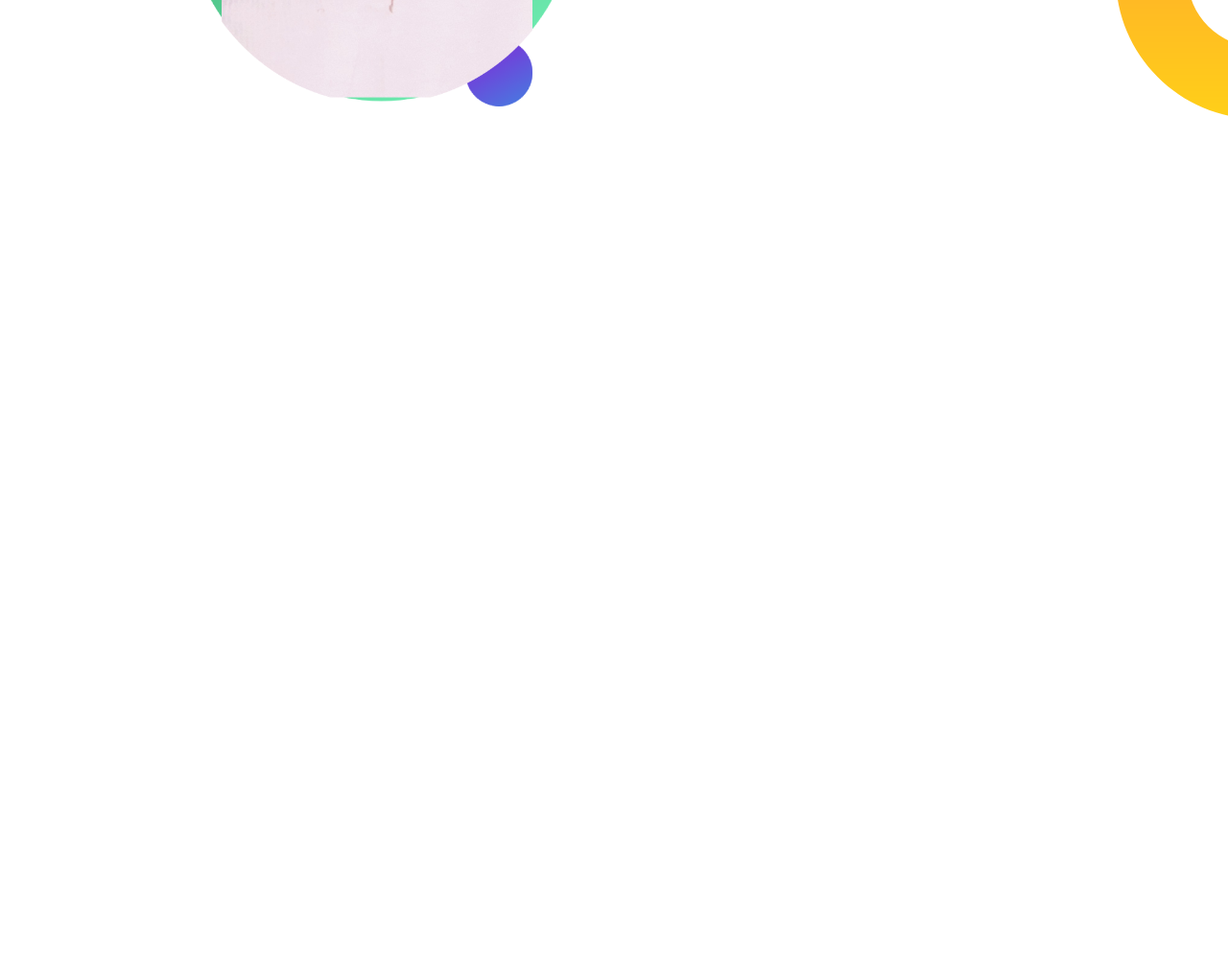
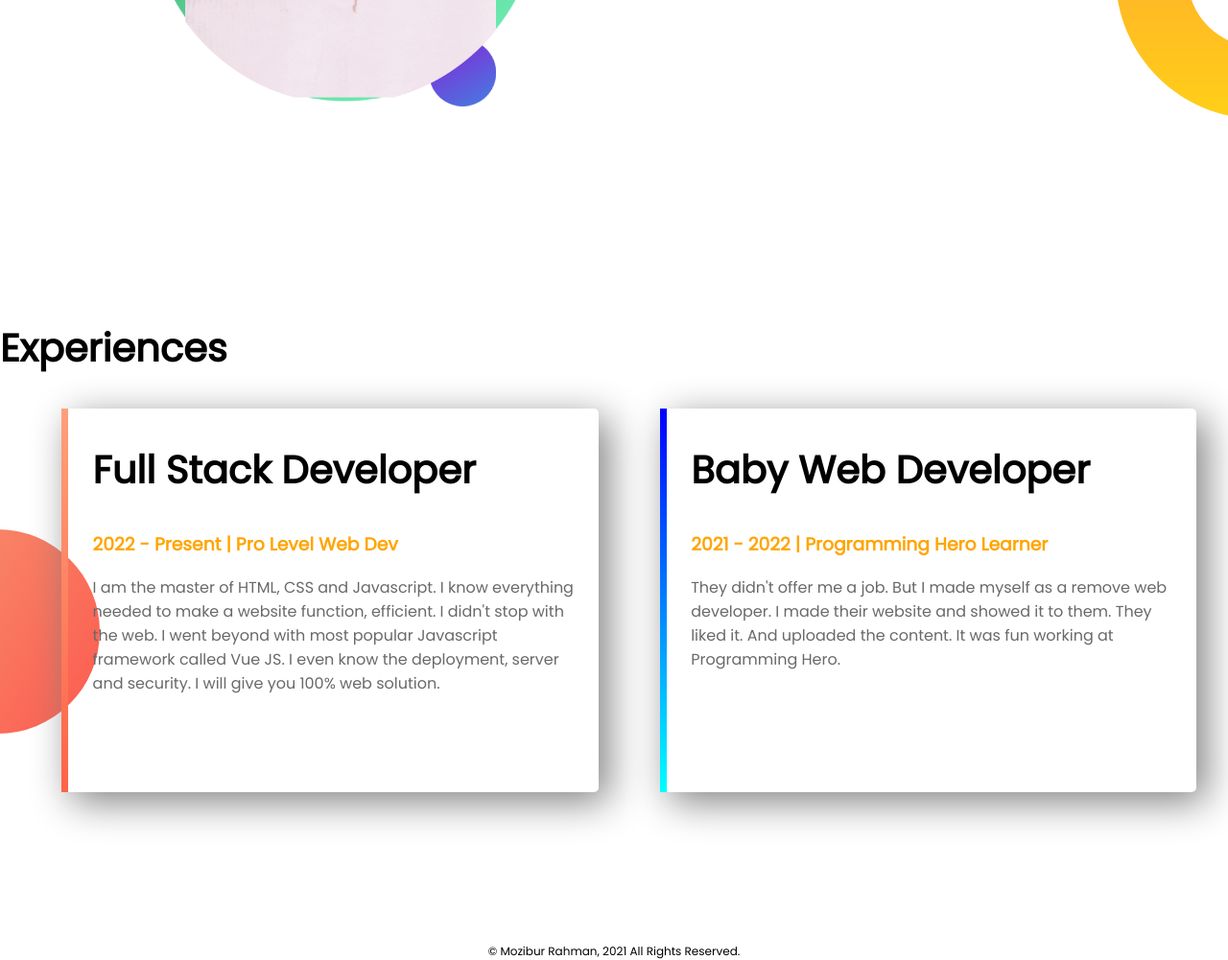
Before and after one commit to mozibrishu/my-portfolio, a plain HTML site: page index.html in a window 1280 px wide. Shown: the part 1000-2001 px from the top of the page at 96% size. Before the commit the page ends 1300 px from the top, so only its background shows below. Drawn offline with Linux system fonts and the light colour scheme.

Commit message:
Most Part Done

```diff
--- a/index.html
+++ b/index.html
@@ -12,7 +12,7 @@
 <section class="top-banner">
     <div class="half-width">
         <h1>Welcome To</h1>
-        <h1> <span class="name-highlight">Mozibur Rahman</span> World</h1>
+        <h1> <span class="orange-highlight">Mozibur Rahman</span> World</h1>
         <h3>World-class professional web dev.</h3>
         <p>I am a full stack web developer. I can create responsive secured website. I have knowledge about HTML, CSS, Javascript. I have become a web developer hero by learning from programming hero.</p>
         <a class="link-button" href="https://www.linkedin.com/in/mozibrisu/" target="_blank">Hire Me</a>
@@ -37,5 +37,21 @@
 
 </section>
 
+<section class="exp-area">
+    <h2>Experiences</h2>
+    <div id ="full-stack" class="half-width single-experience">
+        <h2>Full Stack Developer</h2>
+        <h3 class="orange-highlight">2022 - Present | Pro Level Web Dev</h3>
+        <p>I am the master of HTML, CSS and Javascript. I know everything needed to make a website function, efficient. I didn't stop with the web. I went beyond with most popular Javascript framework called Vue JS. I even know the deployment, server and security. I will give you 100% web solution.</p>
+    </div>
+    <div id="baby-web" class="half-width single-experience">
+        <h2>Baby Web Developer</h2>
+        <h3 class="orange-highlight">2021 - 2022 | Programming Hero Learner</h3>
+        <p>They didn't offer me a job. But I made myself as a remove web developer. I made their website and showed it to them. They liked it. And uploaded the content. It was fun working at Programming Hero.</p>
+
+    </div>
+
+</section>
+    <footer>© Mozibur Rahman, 2021 All Rights Reserved.</footer>
 </body>
 </html>
--- a/style.css
+++ b/style.css
@@ -11,7 +11,7 @@ body{
     margin: 0px;
     font-family: 'Poppins', sans-serif;
 }
-.name-highlight{
+.orange-highlight{
     color: orange;
 }
 
@@ -19,7 +19,7 @@ body{
     width: 40%;
     float: left;
     margin-left: 5%;
-    padding-left: 5%;
+    padding-left: 2%;
 }
 
 .half-width img{
@@ -35,6 +35,11 @@ body{
     background-repeat: no-repeat;
     background-position: right;
 }
+.exp-area{
+    background-image: url("images/exp-bg.png");
+    background-repeat: no-repeat;
+    background-position: left;
+}
 
 section{
     height: 500px;
@@ -49,3 +54,27 @@ section{
     font-weight: bold;
 
 }
+
+.single-experience{
+    box-shadow:  10px 10px 40px gray;
+    border-radius: 5px;
+    height: 80%;
+    padding-right: 15px;
+}
+
+#full-stack{
+    border-left: 7px solid ;
+    border-image: linear-gradient(lightsalmon, tomato);
+    border-image-slice: 1;
+}
+
+#baby-web{
+    border-left: 7px solid ;
+    border-image: linear-gradient(180deg, blue, cyan);
+    border-image-slice: 1;
+}
+
+footer{
+    text-align: center;
+    font-size: 12px;
+}
```
